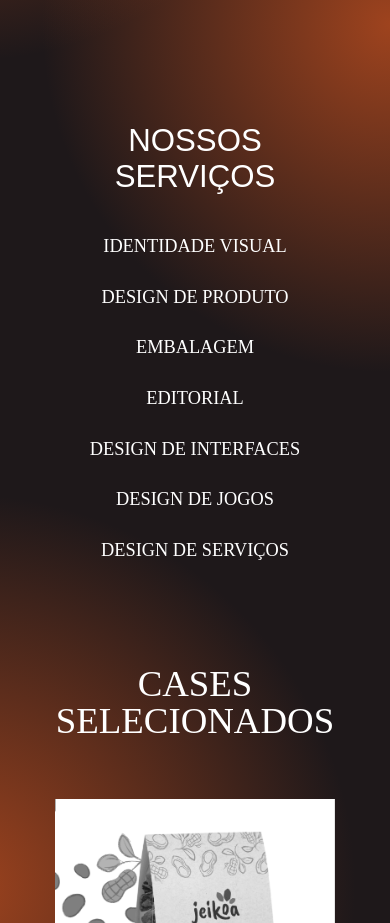
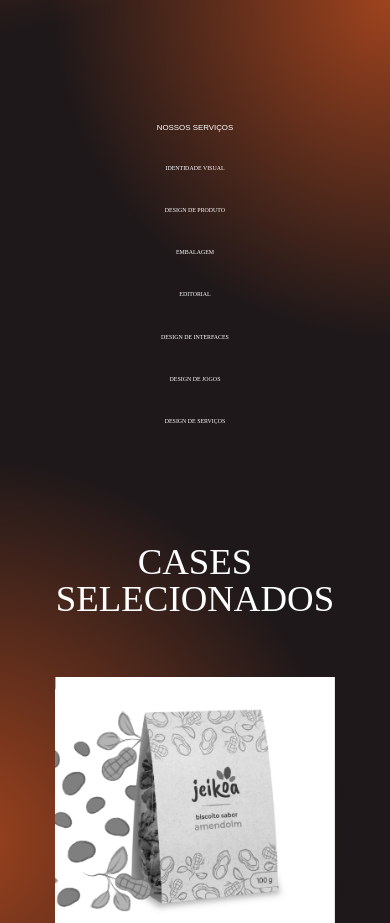
Before and after one commit to faisca-design/FaiscaJr, a Next.js app: page / in a window 390 px wide. Shown: the part 840-1763 px from the top of the page. Built offline with nearby package versions, Linux system fonts and the light colour scheme.

Commit message:
linhas arrumadas

```diff
--- a/src/components/home/OurServices/service.module.css
+++ b/src/components/home/OurServices/service.module.css
@@ -7,16 +7,19 @@
 .service > p {
     text-align: left;
     color: white;
-    font-size: 1.5vw;
+    font-size: 1.518vw;
     height: 3vh;
-    margin-top: .6vw;
+    margin-top: 1vh;
     margin-bottom: 0;
+
 }
 
 .service > hr {
     margin-left: 0;
     width: 100%;
     border-top: 1px #fff;
+    margin-top: 0px;
+
 }
 
 
@@ -32,8 +35,7 @@
 
     .service > p {
         text-align: center;
-        font-size: 4.7vw;
-        margin-top: 3vh;
+        margin-top: 2vh;
     }
 
   }
--- a/src/components/home/OurServices/services.module.css
+++ b/src/components/home/OurServices/services.module.css
@@ -23,6 +23,5 @@
 
     .services > p {
         text-align: center;
-        font-size: 8vw;
     }
   }
```
